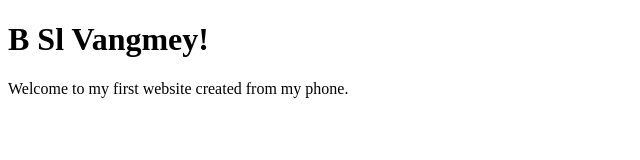
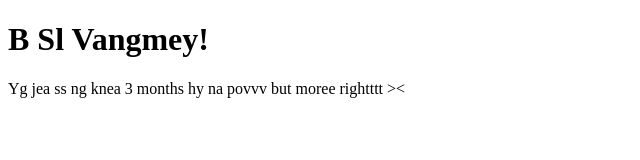
Before and after one commit to bdliketotrade/First-Project, a plain HTML site: page index.html in a window 1280 px wide. Shown: the whole page, without its empty margins (0-640 px from the left). Drawn offline with Linux system fonts and the light colour scheme.

Commit message:
Update welcome message in index.html

```diff
--- a/index.html
+++ b/index.html
@@ -7,6 +7,6 @@
 </head>
 <body>
     <h1>B Sl Vangmey!</h1>
-    <p>Welcome to my first website created from my phone.</p>
+    <p>Yg jea ss ng knea 3 months hy na povvv but moree rightttt >< </p>
 </body>
 </html>
```
